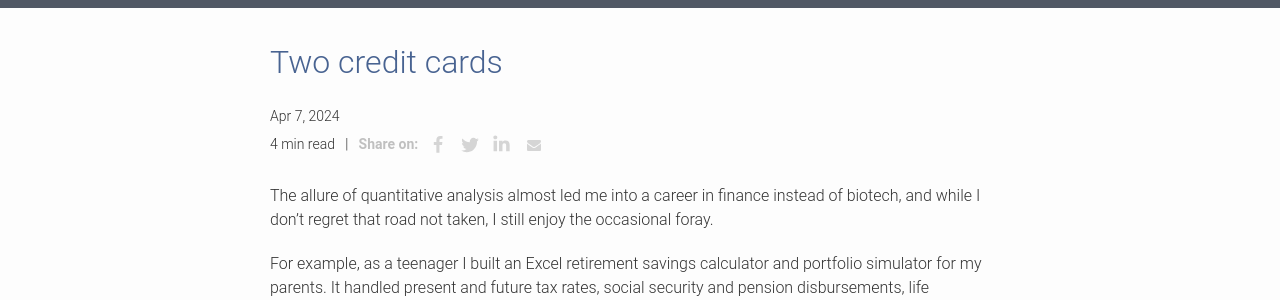
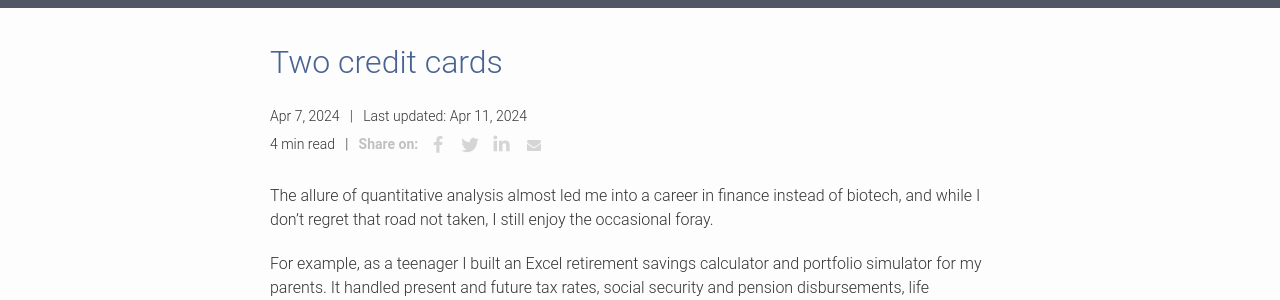
Before and after one commit to dcroote/dcroote.github.io, a Jekyll site: the page built from _posts/2024-04-07-credit-cards.md, in a window 1280 px wide. Shown: the part 252-552 px from the top of the page. Built offline with Jekyll 4.4.1, drawn with Linux system fonts in a browser that asks for light colours; some web fonts are replaced.

Commit message:
fix: add last modified to cc post

```diff
--- a/_posts/2024-04-07-credit-cards.md
+++ b/_posts/2024-04-07-credit-cards.md
@@ -3,6 +3,7 @@ layout: post
 title: Two credit cards
 image: images/credit_cards/cc-graphic.svg
 image-alt: Vector illustration of the outline of two credit cards
+last_modified_at: 2024-04-11 23:13:54 -0700
 comments: false
 ---
 
```
